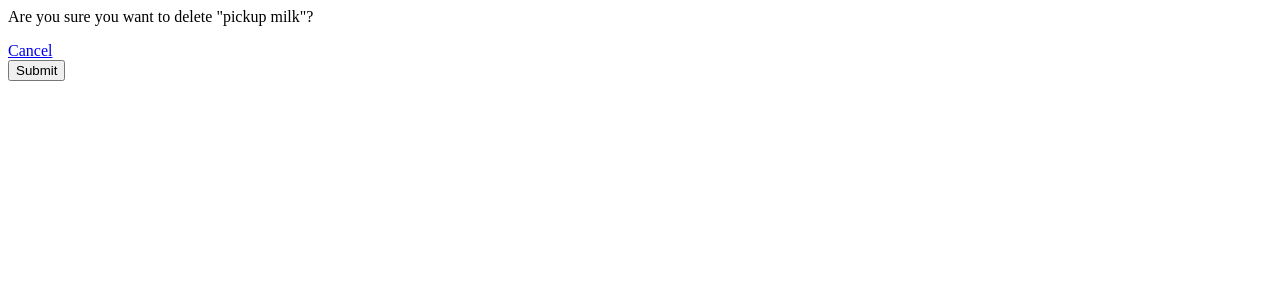
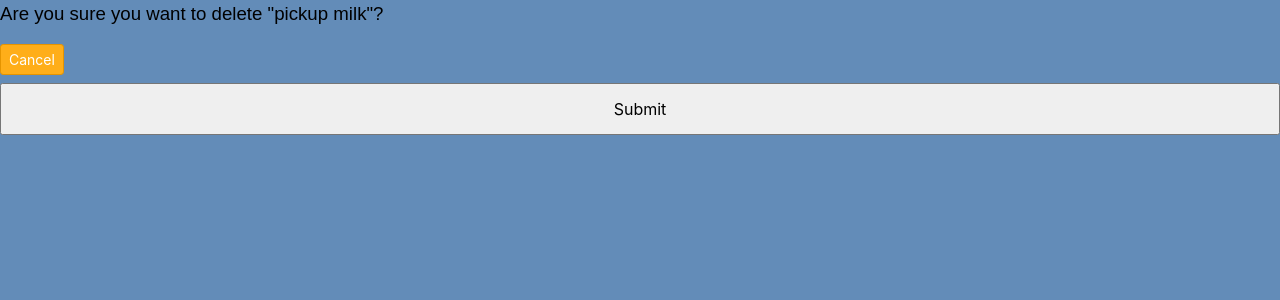
Before and after one commit to aayushbikramlamichhane/Todo-list, a Django app: page /delete/1/ in a window 1280 px wide. Shown: the top 300 px of the page. Run offline with Django 5.2, Linux system fonts and the light colour scheme; data comes from the database, SQL or seed files in the repository; some libraries are stand-ins or nearby versions.

Commit message:
Your commit message here

```diff
--- a/tasks/templates/tasks/delete.html
+++ b/tasks/templates/tasks/delete.html
@@ -1,6 +1,38 @@
+<link rel="stylesheet" href="https://stackpath.bootstrapcdn.com/bootstrap/4.3.1/css/bootstrap.min.css" integrity="sha384-ggOyR0iXCbMQv3Xipma34MD+dH/1fQ784/j6cY/iJTQUOhcWr7x9JvoRxT2MZw1T" crossorigin="anonymous">
+
+<style>
+
+	body{
+		background-color: #638CB8;
+	}
+
+	input{
+		width: 100%;
+		padding: 12px 20px;
+		margin: 8px 0;
+		box-sizing: border-box;
+	}
+
+
+
+	.submit{
+		background-color: #6BA3E8;
+	}
+    p{
+		font-size: 14pt;
+		font-family:Sans-serif;
+		color:black;
+	}
+
+    .btn-danger{
+		background-color: #ffae19;
+		border-color: #e59400;
+	}
+
+</style>
 <p>Are you sure you want to delete "{{item}}"?</p>
 
-<a href="{% url 'list' %}" >Cancel</a>
+<a class="btn btn-sm btn-danger" href="{% url 'list' %}" >Cancel</a>
 
 <form method="POST" action="">
 	{% csrf_token %}
```
Also changed, not shown: tasks/templates/tasks/update_task.html (+16 -0 lines).
